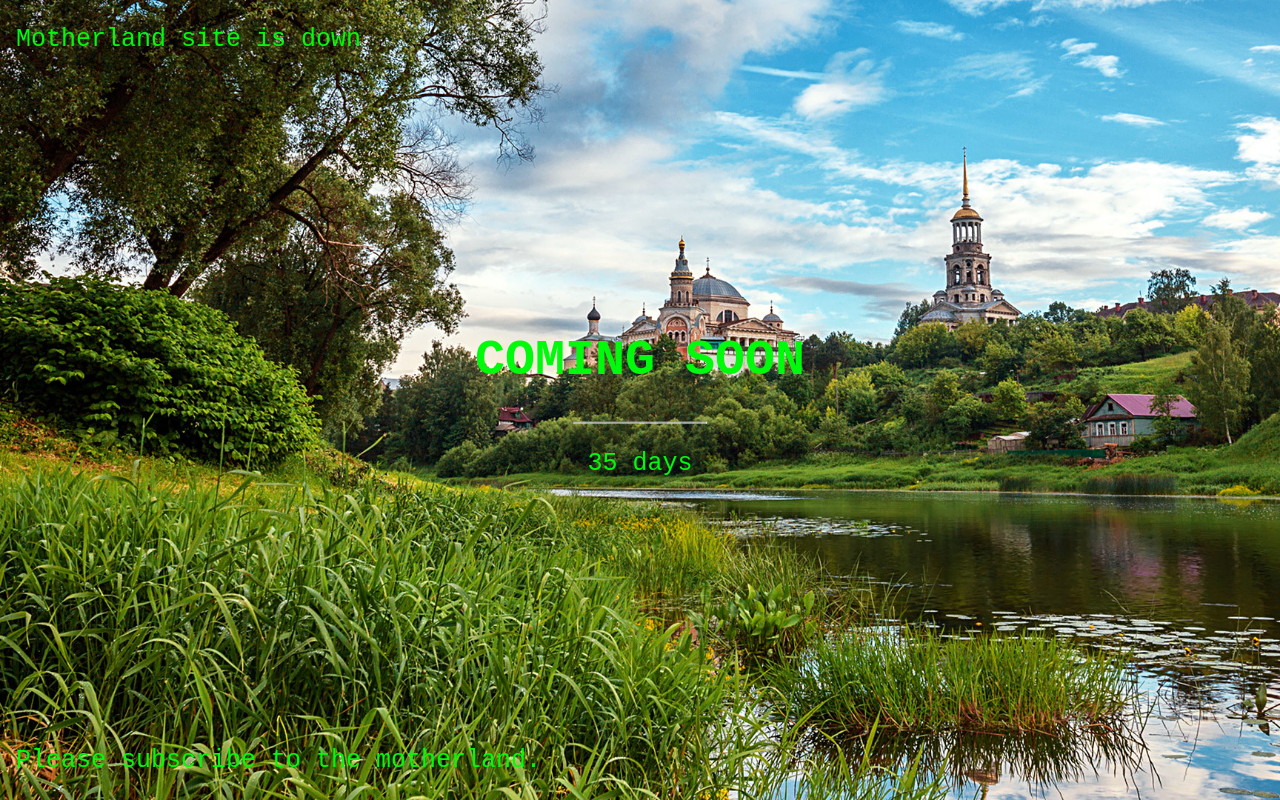
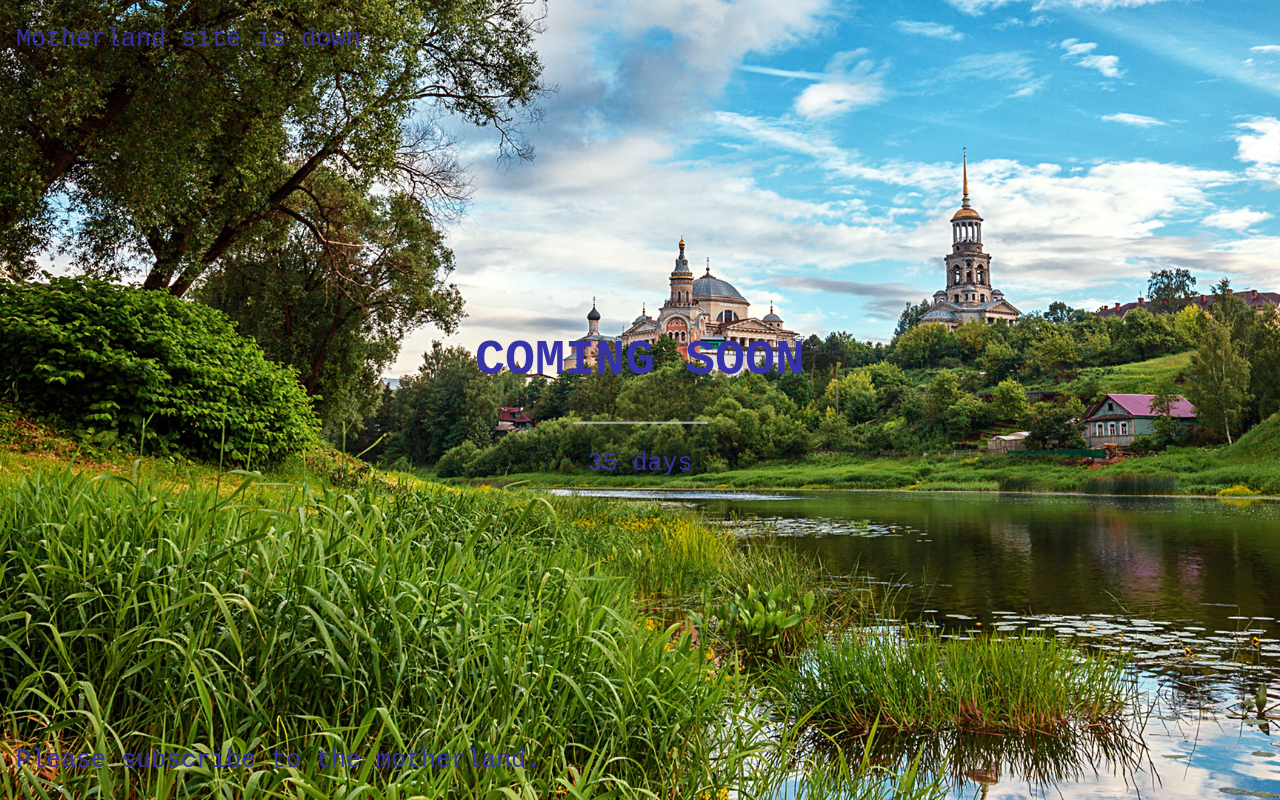
Before and after one commit to adhkl/site-error, a plain HTML site: page index.html in a window 1280 px wide. Drawn offline with Linux system fonts and the light colour scheme.

Commit message:
Update index.html

```diff
--- a/index.html
+++ b/index.html
@@ -13,7 +13,7 @@
         background-position: center;
         background-size: cover;
         position: relative;
-        color: rgb(0, 250, 12);
+        color: rgb(54, 50, 168);
         font-family: "Courier New", Courier, monospace;
         font-size: 25px;
     }
```
